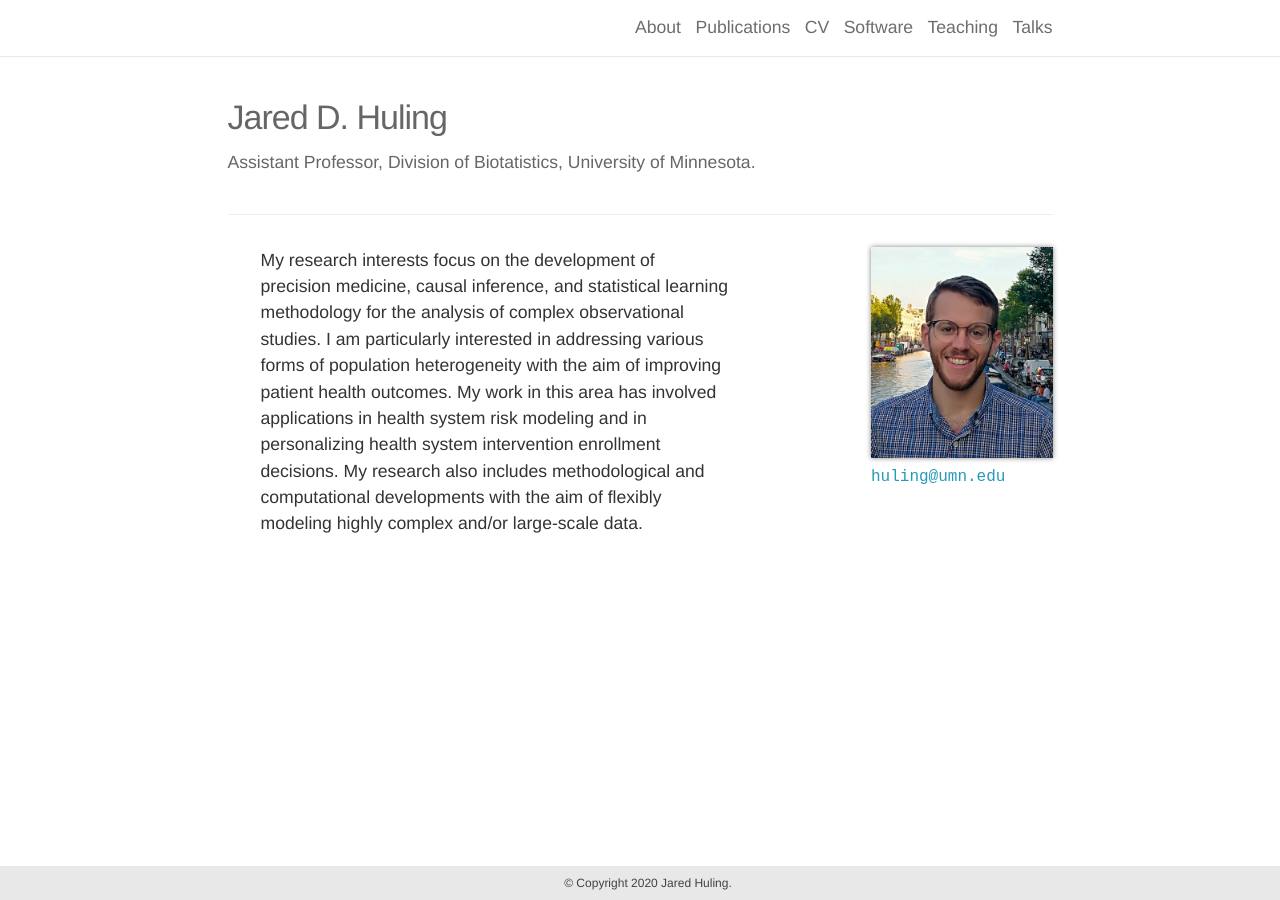
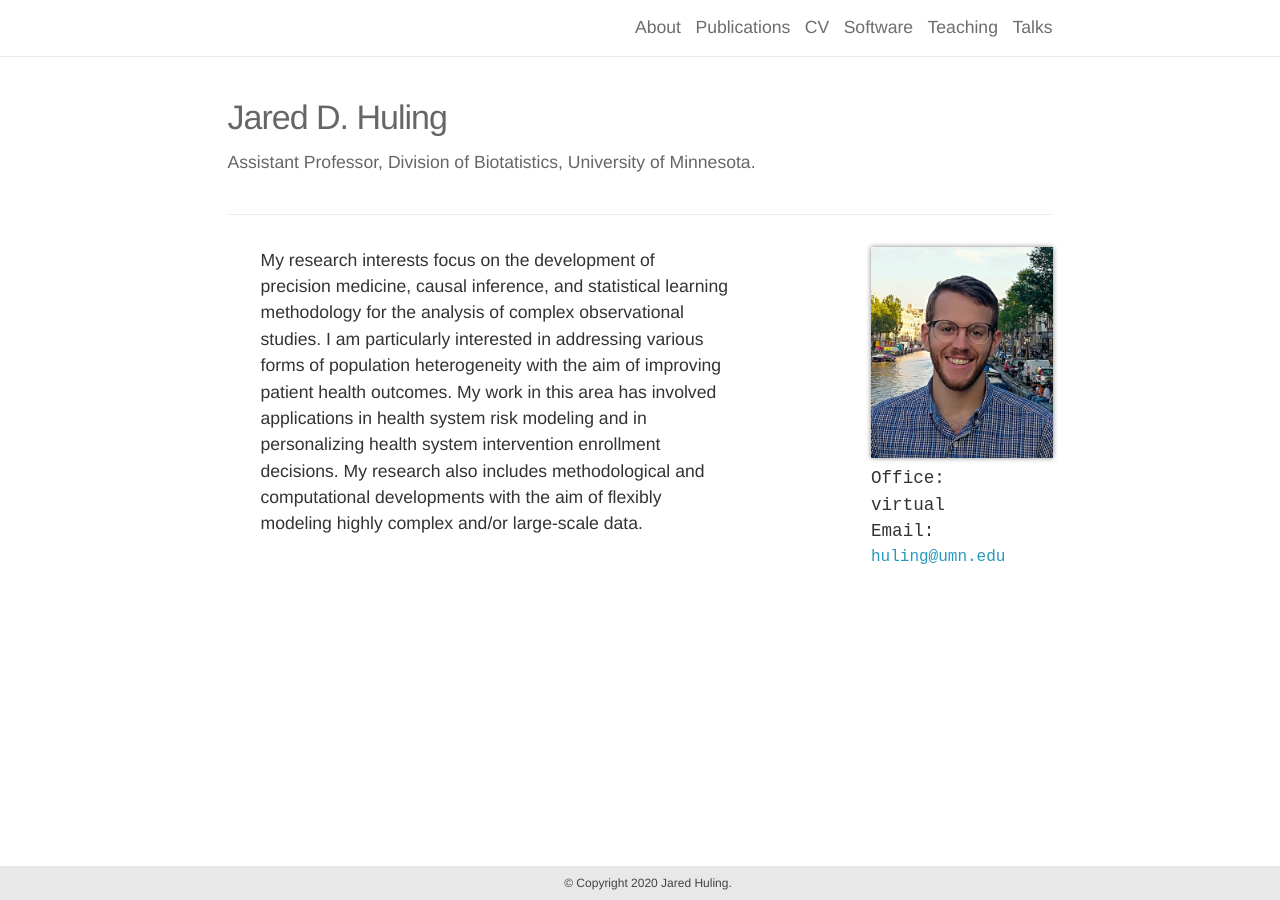
Before and after one commit to jaredhuling/jaredhuling.github.io, a Jekyll site: the page built from _pages/about.md, in a window 1280 px wide. Built offline with Jekyll 4.4.1, drawn with Linux system fonts in a browser that asks for light colours; nearby versions of some CDN libraries.

Commit message:
contact info

```diff
--- a/_pages/about.md
+++ b/_pages/about.md
@@ -8,9 +8,9 @@ profile:
   align: right
   image: prof_img.jpg
   address: >
-    <p></p>
-    <p></p>
-    <p></p>
+    <p>Office:</p>
+    <p>virtual</p>
+    <p>Email:</p>
 
 news: false
 social: false
```
